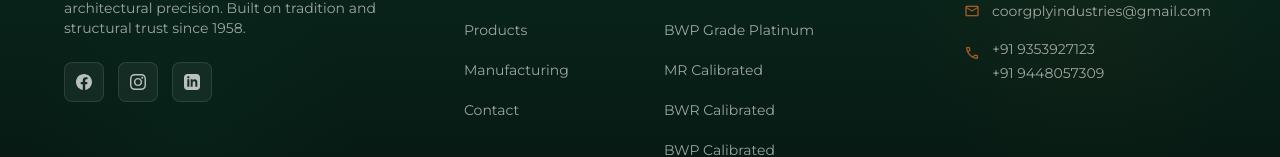
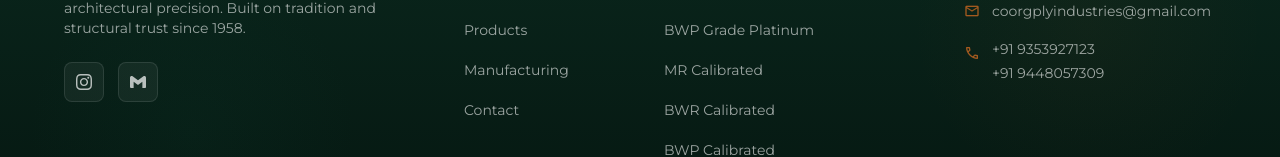
Before and after one commit to Pavan-VPM/CoorgPly, a React (Vite) app: page /technical-specs in a window 1280 px wide. Shown: the part 2871-3028 px from the top of the page. Built offline with nearby package versions, Linux system fonts and the light colour scheme; a web font is replaced by a local one.

Commit message:
Remove Facebook and LinkedIn, add Gmail icon to footer

```diff
--- a/src/components/Footer.jsx
+++ b/src/components/Footer.jsx
@@ -166,15 +166,6 @@ export default function Footer() {
             <div className="flex items-center gap-3.5">
               {[
                 {
-                  label: 'Facebook',
-                  href: 'https://facebook.com',
-                  svg: (
-                    <svg className="w-4 h-4 sm:w-4.5 sm:h-4.5 fill-current" viewBox="0 0 24 24">
-                      <path d="M24 12.073c0-6.627-5.373-12-12-12s-12 5.373-12 12c0 5.99 4.388 10.954 10.125 11.854v-8.385H7.078v-3.47h3.047V9.43c0-3.007 1.792-4.669 4.533-4.669 1.312 0 2.686.235 2.686.235v2.953H15.83c-1.491 0-1.956.925-1.956 1.874v2.25h3.328l-.532 3.47h-2.796v8.385C19.612 23.027 24 18.062 24 12.073z"/>
-                    </svg>
-                  )
-                },
-                {
                   label: 'Instagram',
                   href: 'https://www.instagram.com/coorgply?igsh=NzE4bHR2a2tza2hp',
                   svg: (
@@ -184,11 +175,11 @@ export default function Footer() {
                   )
                 },
                 {
-                  label: 'LinkedIn',
-                  href: 'https://linkedin.com',
+                  label: 'Gmail',
+                  href: 'mailto:coorgplyindustries@gmail.com',
                   svg: (
                     <svg className="w-4 h-4 sm:w-4.5 sm:h-4.5 fill-current" viewBox="0 0 24 24">
-                      <path d="M19 0h-14c-2.761 0-5 2.239-5 5v14c0 2.761 2.239 5 5 5h14c2.762 0 5-2.239 5-5v-14c0-2.761-2.238-5-5-5zm-11 19h-3v-11h3v11zm-1.5-12.268c-.966 0-1.75-.79-1.75-1.764s.784-1.764 1.75-1.764 1.75.79 1.75 1.764-.783 1.764-1.75 1.764zm13.5 12.268h-3v-5.604c0-3.368-4-3.113-4 0v5.604h-3v-11h3v1.765c1.396-2.586 7-2.777 7 2.476v6.759z"/>
+                      <path d="M24 5.457v13.909c0 .904-.732 1.636-1.636 1.636h-3.819V11.73L12 16.64l-6.545-4.91v9.272H1.636A1.636 1.636 0 0 1 0 19.366V5.457c0-2.023 2.309-3.178 3.927-1.964L12 9.545l8.073-6.052C21.69 2.28 24 3.434 24 5.457z"/>
                     </svg>
                   )
                 }
```
